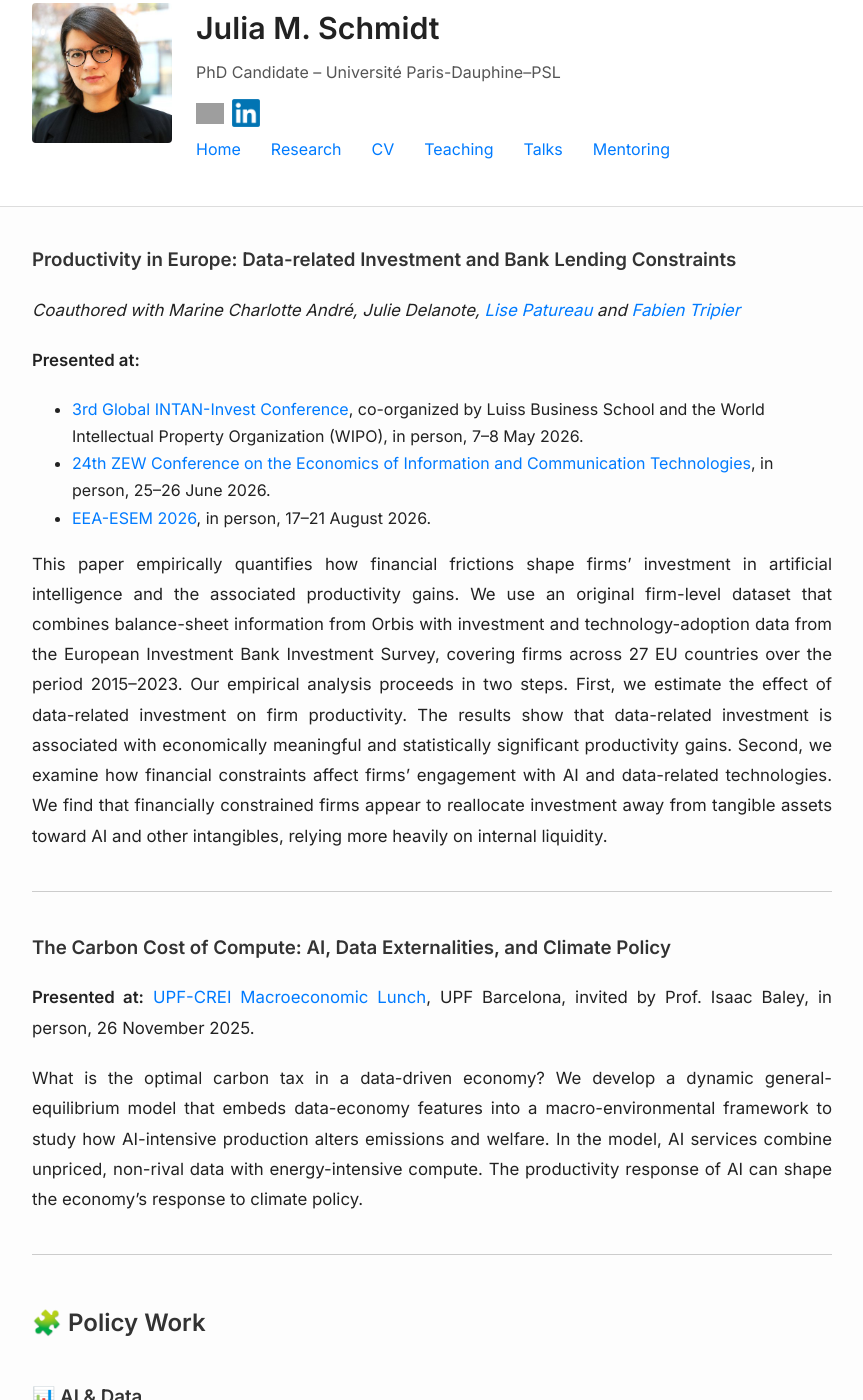
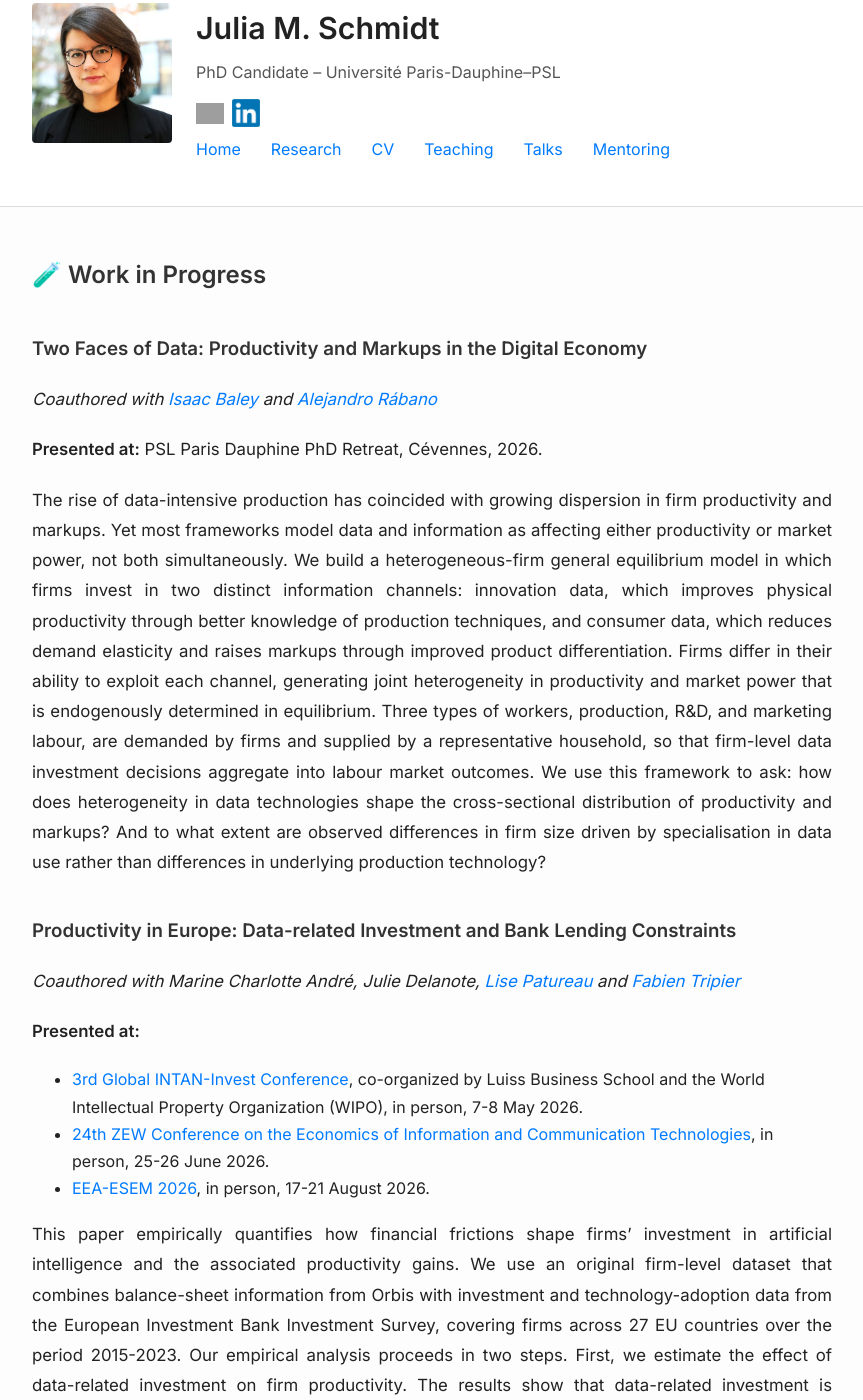
Before and after one commit to julia-m-schmidt/julia-m-schmidt.github.io, a Jekyll site: the page built from talks.md, in a window 1280 px wide and 1400 px high, scrolled down 274 px. Shown: the whole window, without its empty margins (208-1071 px from the left). Built offline with Jekyll 4.4.1, drawn with Linux system fonts in a browser that asks for light colours; our own code applies the rules of GitHub Pages for plain Markdown files; some of the changed text lies outside the part shown; grey boxes are pictures that could not be loaded.

Commit message:
Update talks.md

```diff
--- a/talks.md
+++ b/talks.md
@@ -2,7 +2,7 @@
 title: Research
 layout: default
 permalink: /research/
----------------------
+---
 
 ## 🧪 Work in Progress
 
@@ -14,29 +14,23 @@
 
 The rise of data-intensive production has coincided with growing dispersion in firm productivity and markups. Yet most frameworks model data and information as affecting either productivity or market power, not both simultaneously. We build a heterogeneous-firm general equilibrium model in which firms invest in two distinct information channels: innovation data, which improves physical productivity through better knowledge of production techniques, and consumer data, which reduces demand elasticity and raises markups through improved product differentiation. Firms differ in their ability to exploit each channel, generating joint heterogeneity in productivity and market power that is endogenously determined in equilibrium. Three types of workers, production, R&D, and marketing labour, are demanded by firms and supplied by a representative household, so that firm-level data investment decisions aggregate into labour market outcomes. We use this framework to ask: how does heterogeneity in data technologies shape the cross-sectional distribution of productivity and markups? And to what extent are observed differences in firm size driven by specialisation in data use rather than differences in underlying production technology?
 
----
-
 ### **Productivity in Europe: Data-related Investment and Bank Lending Constraints**
 
 *Coauthored with Marine Charlotte André, Julie Delanote, [Lise Patureau](https://sites.google.com/view/lisepatureau/) and [Fabien Tripier](https://sites.google.com/site/fabientripier/home)*
 
 **Presented at:**
 
-* [3rd Global INTAN-Invest Conference](https://www.wipo.int/meetings/en/2026/intangible-assets-global-economy.html), co-organized by Luiss Business School and the World Intellectual Property Organization (WIPO), in person, 7–8 May 2026.
-* [24th ZEW Conference on the Economics of Information and Communication Technologies](https://www.zew.de/en/events-and-professional-training/detail/24th-zew-conference-on-the-economics-of-information-and-communication-technologies/4711?cHash=b82b4c9c3e69b066efacf110b083e6a6), in person, 25–26 June 2026.
-* [EEA-ESEM 2026](https://www.eea-esem-congresses.org/), in person, 17–21 August 2026.
+* [3rd Global INTAN-Invest Conference](https://www.wipo.int/meetings/en/2026/intangible-assets-global-economy.html), co-organized by Luiss Business School and the World Intellectual Property Organization (WIPO), in person, 7-8 May 2026.
+* [24th ZEW Conference on the Economics of Information and Communication Technologies](https://www.zew.de/en/events-and-professional-training/detail/24th-zew-conference-on-the-economics-of-information-and-communication-technologies/4711?cHash=b82b4c9c3e69b066efacf110b083e6a6), in person, 25-26 June 2026.
+* [EEA-ESEM 2026](https://www.eea-esem-congresses.org/), in person, 17-21 August 2026.
 
-This paper empirically quantifies how financial frictions shape firms’ investment in artificial intelligence and the associated productivity gains. We use an original firm-level dataset that combines balance-sheet information from Orbis with investment and technology-adoption data from the European Investment Bank Investment Survey, covering firms across 27 EU countries over the period 2015–2023. Our empirical analysis proceeds in two steps. First, we estimate the effect of data-related investment on firm productivity. The results show that data-related investment is associated with economically meaningful and statistically significant productivity gains. Second, we examine how financial constraints affect firms’ engagement with AI and data-related technologies. We find that financially constrained firms appear to reallocate investment away from tangible assets toward AI and other intangibles, relying more heavily on internal liquidity.
-
----
+This paper empirically quantifies how financial frictions shape firms’ investment in artificial intelligence and the associated productivity gains. We use an original firm-level dataset that combines balance-sheet information from Orbis with investment and technology-adoption data from the European Investment Bank Investment Survey, covering firms across 27 EU countries over the period 2015-2023. Our empirical analysis proceeds in two steps. First, we estimate the effect of data-related investment on firm productivity. The results show that data-related investment is associated with economically meaningful and statistically significant productivity gains. Second, we examine how financial constraints affect firms’ engagement with AI and data-related technologies. We find that financially constrained firms appear to reallocate investment away from tangible assets toward AI and other intangibles, relying more heavily on internal liquidity.
 
 ### **The Carbon Cost of Compute: AI, Data Externalities, and Climate Policy**
 
 **Presented at:** [UPF-CREI Macroeconomic Lunch](https://crei.cat/seminars/macroeconomics-breakfast/), UPF Barcelona, invited by Prof. Isaac Baley, in person, 26 November 2025.
 
 What is the optimal carbon tax in a data-driven economy? We develop a dynamic general-equilibrium model that embeds data-economy features into a macro-environmental framework to study how AI-intensive production alters emissions and welfare. In the model, AI services combine unpriced, non-rival data with energy-intensive compute. The productivity response of AI can shape the economy’s response to climate policy.
-
----
 
 ## 🧩 Policy Work
 
@@ -52,15 +46,11 @@
 
 * **Misra, A. and J. Schmidt** (2020), [*Enhancing Trust in Data: Participatory Data Ecosystems for the Post-Covid Society*](https://www.oecd.org/coronavirus/policy-responses/enhancing-trust-in-data-participatory-data-ecosystems-for-the-post-covid-society-17b0ca04/). OECD Shaping the COVID-19 Recovery Working Paper.
 
----
-
 ### 📈 Nowcasting
 
 * **Dorville, Y. et al.** (2025), “[Towards more timely measures of labour productivity growth](https://doi.org/10.1787/436ecbb5-en)”, *OECD Statistics Working Papers*, No. 2025/01, OECD Publishing, Paris.
 
 * **Mourougane, A. et al.** (2023), “[Nowcasting trade in value added indicators](https://doi.org/10.1787/00f8aff7-en)”, *OECD Statistics Working Papers*, No. 2023/03, OECD Publishing, Paris.
-
----
 
 ### 🌍 Regional Development & Inequality
 
@@ -68,4 +58,4 @@
 
 * **Kastrop, C., D. Ponattu, J. Schmidt and S. Schmidt** (2019), [*The Urban-Rural Divide and Regionally Inclusive Growth in the Digital Age*](https://www.g20-insights.org/policy_briefs/the-urban-rural-divide-and-regionally-inclusive-growth-in-the-digital-age/). G20 Insights Policy Brief.
 
-* **Kastrop, C., D. Ponattu and J. Schmidt** (2019), *Inequality and the productivity slowdown: The growing gap between the most productive and the rest dampens social cohesion*. Global Solutions Journal, [Issue 4, pp. 30–33 (PDF)](https://www.global-solutions-initiative.org/wp-content/uploads/2019/03/Global-Solutions-Journal-Issue-4.pdf).
+* **Kastrop, C., D. Ponattu and J. Schmidt** (2019), *Inequality and the productivity slowdown: The growing gap between the most productive and the rest dampens social cohesion*. Global Solutions Journal, [Issue 4, pp. 30-33 (PDF)](https://www.global-solutions-initiative.org/wp-content/uploads/2019/03/Global-Solutions-Journal-Issue-4.pdf).
```
